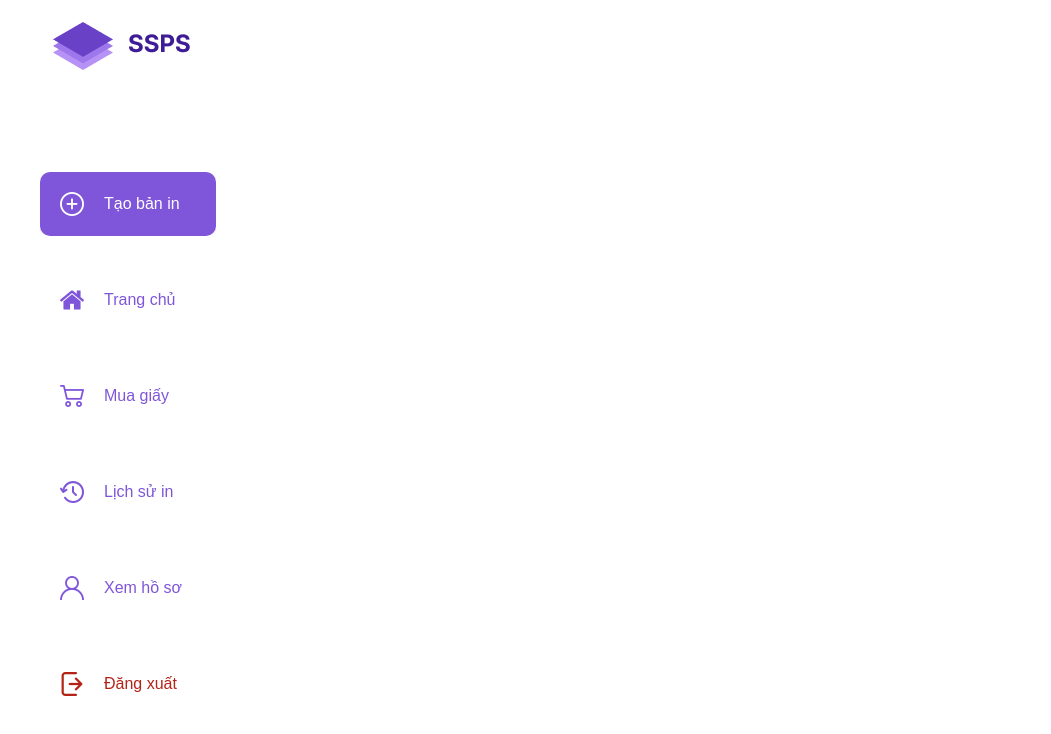
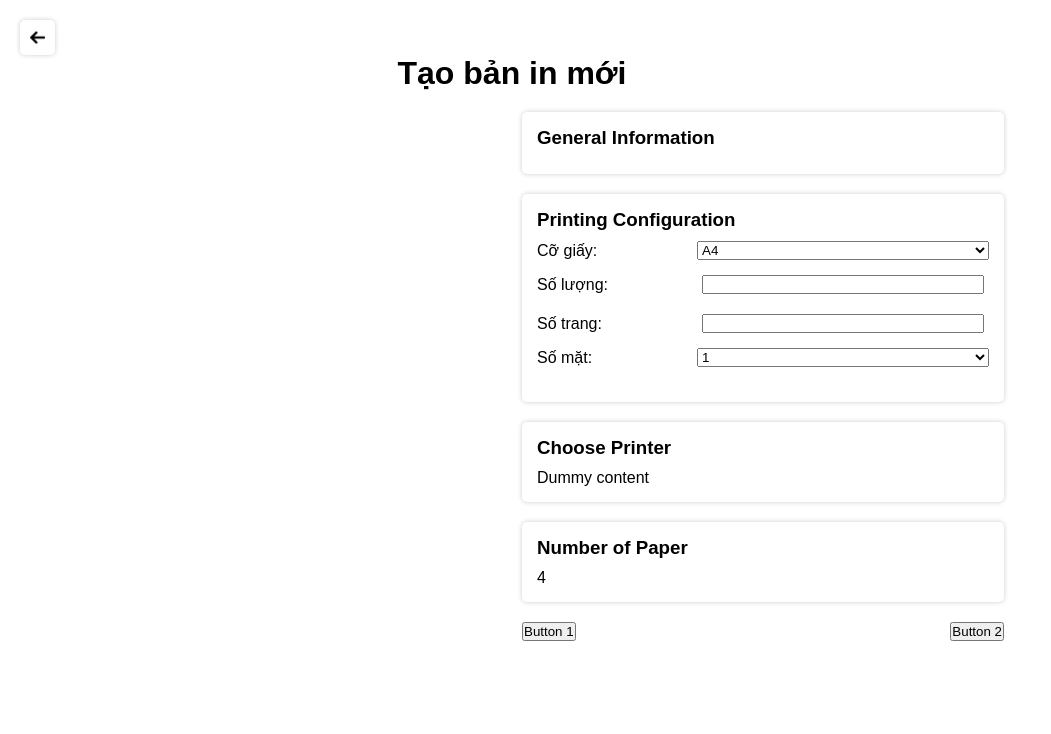
Before and after one commit to Jamesklein218/HCMUT_SPSS, a React (Create React App) app in the folder code/: page /PrintConfig in a window 1280 px wide. Shown: the top 734 px of the page, without its empty margins (0-1051 px from the left). Built offline with nearby package versions, Linux system fonts and the light colour scheme.

Commit message:
draft print

```diff
--- a/code/src/App.jsx
+++ b/code/src/App.jsx
@@ -1,6 +1,6 @@
 // import { useState } from "react";
 import { BrowserRouter as Router, Route, Routes, useLocation } from "react-router-dom";
-import { Home, BuyPaper, History, Print, Profile, Login } from "./Pages";
+import { Home, BuyPaper, History, Print, Profile, Login, PrintConfig } from "./Pages";
 import "./App.css";
 import { useEffect, useState } from "react";
 import { NavBar } from "./Components";
@@ -10,7 +10,7 @@ const MaybeShowNavbar = ({children}) => {
   const [showNavbar, setShowNavbar] = useState(false);
 
   useEffect(() => {
-    if (location.pathname === '/Login' || location.pathname === '/Print') {
+    if (location.pathname === '/Login' || location.pathname === '/Print' || location.pathname === '/PrintConfig') {
       setShowNavbar(false);
     }
     else {
@@ -49,6 +49,7 @@ function App() {
             <Route path="/History" element={<History printInfoItems={printInfoItems}/>} />
             <Route path="/Print" element={<Print />} />
             <Route path="/Profile" element={<Profile />} />
+            <Route path="/PrintConfig" element={<PrintConfig />} />
           </Routes>
         </div>
       </div>
--- a/code/src/Pages/Print/Print.css
+++ b/code/src/Pages/Print/Print.css
@@ -0,0 +1,32 @@
+.print {
+    padding: 20px;
+    align-items: center;
+  }
+
+  .back-button {
+    background-color: #fff;
+    border: 0px solid #ccc;
+    border-radius: 5px;
+    padding: 10px;
+    box-shadow: 0 0 5px rgba(0, 0, 0, 0.2); /* Add drop shadow */
+    display: inline-flex;
+    align-items: center;
+    cursor: pointer;
+    text-decoration: none; /* Remove underline for link behavior */
+  }
+
+  .back-button img {
+    width: 15px;
+  }
+
+  .print-header {
+    text-align: center;
+    margin-bottom: 20px;
+  }
+
+  .file-drop-box {
+    border: 2px dashed #aaa;
+    padding: 20px;
+    text-align: center;
+    cursor: pointer;
+  }
--- a/code/src/Pages/Print/Print.jsx
+++ b/code/src/Pages/Print/Print.jsx
@@ -1,8 +1,65 @@
+import React, { useRef } from "react";
+import { Link } from "react-router-dom";
+import { useNavigate } from "react-router-dom";
 import "./Print.css";
+
 const Print = () => {
+  const navigate = useNavigate();
+  const fileInputRef = useRef(null);
+
+  const handleFileDrop = (e) => {
+    e.preventDefault();
+    const files = e.dataTransfer.files;
+    console.log("Dropped files:", files);
+    navigateToPrintConfig(files);
+  };
+
+  const handleDragOver = (e) => {
+    e.preventDefault();
+  };
+
+  const handleBrowseClick = () => {
+    fileInputRef.current.click();
+  };
+
+  const handleFileSelect = (e) => {
+    const files = e.target.files;
+    console.log("Selected files:", files);
+    navigateToPrintConfig(files);
+  };
+
+  const navigateToPrintConfig = (files) => {
+    navigate("/PrintConfig", {
+      state: { files }, // Pass the selected files as state
+    });
+  };
+
   return (
     <div className="print">
-      <h1>In</h1>
+      <Link to="/">
+        <div className="back-button">
+          <img src="./Images/backarrow.png" alt="Back Icon" />
+        </div>
+      </Link>
+      <div className="print-header">
+        <h1>Tạo bản in mới</h1>
+      </div>
+      <div
+        className="file-drop-box"
+        onDrop={handleFileDrop}
+        onDragOver={handleDragOver}
+      >
+        <p>Drag & Drop files here</p>
+        <button type="button" onClick={handleBrowseClick}>
+          Browse Files
+        </button>
+        <input
+          type="file"
+          ref={fileInputRef}
+          style={{ display: "none" }}
+          onChange={handleFileSelect}
+        />
+      </div>
     </div>
   );
 };
--- a/code/src/Pages/PrintConfig/PrintConfig.css
+++ b/code/src/Pages/PrintConfig/PrintConfig.css
@@ -0,0 +1,98 @@
+.print-config {
+    display: flex;
+    flex-direction: column;
+    justify-content: space-between;
+    padding: 20px;
+  }
+
+.back-button {
+    background-color: #fff;
+    border: 0px solid #ccc;
+    border-radius: 5px;
+    padding: 10px;
+    box-shadow: 0 0 5px rgba(0, 0, 0, 0.2); /* Add drop shadow */
+    display: inline-flex;
+    align-items: center;
+    cursor: pointer;
+    text-decoration: none; /* Remove underline for link behavior */
+}
+
+.back-button img {
+    width: 15px;
+}
+
+  .print-header {
+    text-align: center;
+  }
+
+  .printconfig-content {
+    display: flex;
+    width: 100%;
+  }
+
+  .first-column {
+    flex: 1;
+    margin-right: 20px;
+  }
+
+  .first-column img {
+    width: 100%;
+    height: auto;
+  }
+
+  .second-column {
+    flex: 1;
+    display: flex;
+    flex-direction: column;
+  }
+
+  .config-item {
+    margin-bottom: 20px;
+    background-color: #fff;
+    border: 0px solid #ccc;
+    border-radius: 5px;
+    padding: 15px;
+    box-shadow: 0 0 5px rgba(0, 0, 0, 0.2); /* Add drop shadow */
+    display: flex;
+    flex-direction: column;
+  }
+
+  .config-item h3 {
+    margin-bottom: 10px;
+  }
+
+  .config-content {
+    display: flex;
+    flex-direction: column;
+    flex-wrap: wrap;
+    margin-bottom: 10px;
+  }
+
+  .config-content input {
+    width: 100px; /* Adjust as needed */
+    margin-right: 10px;
+    margin: 5px;
+  }
+
+  .config-entry {
+    display: flex;
+    align-items: center;
+    margin-bottom: 10px;
+  }
+
+  label {
+    width: 150px; /* Adjust the width based on your design */
+    margin-right: 10px;
+  }
+
+  input,
+  select {
+    flex: 1;
+    /* Add any additional styling you need for the input/select */
+  }
+
+  .button-container {
+    margin-top: auto;
+    display: flex;
+    justify-content: space-between;
+  }
--- a/code/src/Pages/PrintConfig/PrintConfig.jsx
+++ b/code/src/Pages/PrintConfig/PrintConfig.jsx
@@ -1,10 +1,131 @@
+import React, { useState } from "react";
+import { Link } from "react-router-dom";
+import { useLocation } from "react-router-dom";
 import "./PrintConfig.css";
+
 const PrintConfig = () => {
+  const location = useLocation();
+  const { files } = location.state || {};
+  console.log("Files in PrintConfig:", files);
+
+  // Function to get general information content
+  const getGeneralInfo = (file) => {
+    if (!file) return "No file information available";
     return (
-      <div className="print-config">
-        <h1>Config trang in</h1>
-      </div>
+      <>
+        <div>File Format: {file.type}</div>
+        <div>File Name: {file.name}</div>
+        <div>File Size: {file.size} bytes</div>
+      </>
     );
   };
 
-  export default PrintConfig;
+  // Placeholder content for the second column (printing configuration)
+  const [printingConfig, setPrintingConfig] = useState([
+    { type: "size", value: "" },
+    { type: "number", value: "" },
+    { type: "range", value: "" },
+    { type: "paper", value: "" },
+  ]);
+
+  const handleConfigChange = (index, value, type) => {
+    const updatedConfig = [...printingConfig];
+    updatedConfig[index] = { type, value };
+    setPrintingConfig(updatedConfig);
+  };
+
+  // Placeholder content for the second column (printing configuration)
+  const printingConfigItems = [
+    { label: "General Information", content: files && getGeneralInfo(files[0]) },
+    { label: "Printing Configuration", content: printingConfig },
+    { label: "Choose Printer", content: "Dummy content" },
+    { label: "Number of Paper", content: "4" },
+  ];
+
+  return (
+    <div className="print-config">
+      <Link to="/Print">
+        <div className="back-button">
+          <img src="./Images/backarrow.png" alt="Back Icon" />
+        </div>
+      </Link>
+      <div className="print-header">
+        <h1>Tạo bản in mới</h1>
+      </div>
+      <div className="printconfig-content">
+        {/* First Column */}
+        <div className="first-column">
+          {files && files.length > 0 && (
+            <img src={URL.createObjectURL(files[0])} alt="File Preview" />
+          )}
+        </div>
+        {/* Second Column */}
+        <div className="second-column">
+          {printingConfigItems.map((item, index) => (
+            <div key={index} className="config-item">
+              <h3>{item.label}</h3>
+              {/* Render the content based on the label */}
+              {item.label === "General Information" ? (
+                <div className="general-info">{item.content}</div>
+                ) : item.label === "Printing Configuration" ? (
+                  <div className="config-content">
+                    {item.content.map((entry, entryIndex) => (
+                      <div key={entryIndex} className="config-entry">
+                      <label>{entry.type === "size" ? "Cỡ giấy:" : entry.type === "number" ? "Số lượng:" : entry.type === "range" ? "Số trang:" : entry.type === "paper" ? "Số mặt:" : "Số trang:"}</label>
+                      {entry.type === "number" ? (
+                        <input
+                          type="number"
+                          value={entry.value}
+                          onChange={(e) => handleConfigChange(entryIndex, e.target.value, "number")}
+                        />
+                      ) : entry.type === "range" ? (
+                        <input
+                          type="text"
+                          value={entry.value}
+                          onChange={(e) => handleConfigChange(entryIndex, e.target.value, "range")}
+                        />
+                      ) : entry.type === "size" || entry.type === "paper" ? (
+                        <select
+                          value={entry.value}
+                          onChange={(e) => handleConfigChange(entryIndex, e.target.value, entry.type)}
+                        >
+                          {/* <option value="">{entry.type === "size" ? "Chọn cỡ giấy" : "Chọn số mặt"}</option> */}
+                          {entry.type === "size" ? (
+                            <>
+                              <option value="A4">A4</option>
+                              <option value="A3">A3</option>
+                            </>
+                          ) : (
+                            <>
+                              <option value="1-side">1</option>
+                              <option value="2-side">2</option>
+                            </>
+                          )}
+                        </select>
+                          ) : (
+                            <input
+                              type="text"
+                              value={entry.value}
+                              onChange={(e) => handleConfigChange(entryIndex, e.target.value, "text")}
+                            />
+                        )}
+                      </div>
+                    ))}
+                  </div>
+                ) : (
+                <p>{item.content}</p>
+              )}
+            </div>
+          ))}
+          {/* Placeholder for buttons at the bottom */}
+          <div className="button-container">
+            <button>Button 1</button>
+            <button>Button 2</button>
+          </div>
+        </div>
+      </div>
+    </div>
+  );
+};
+
+export default PrintConfig;
```
Also changed, not shown: code/public/Images/backarrow.png (added).
